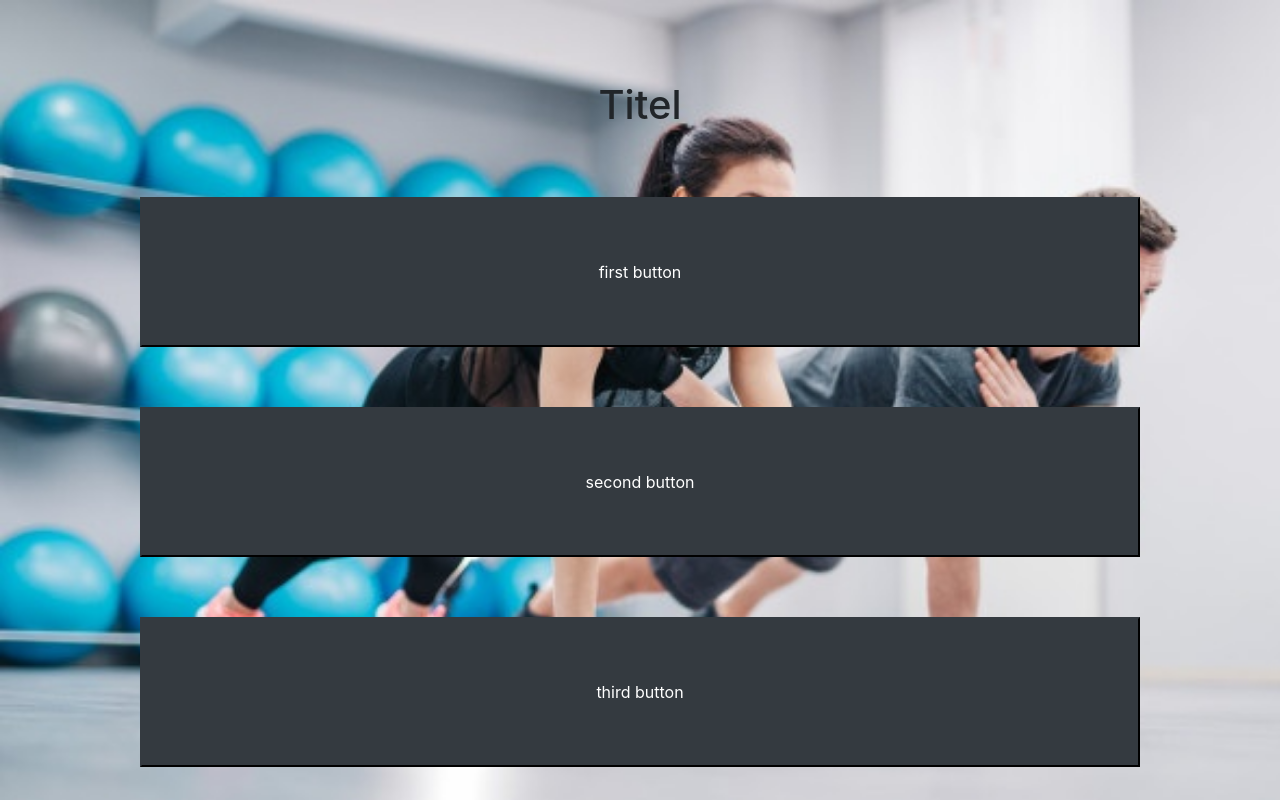
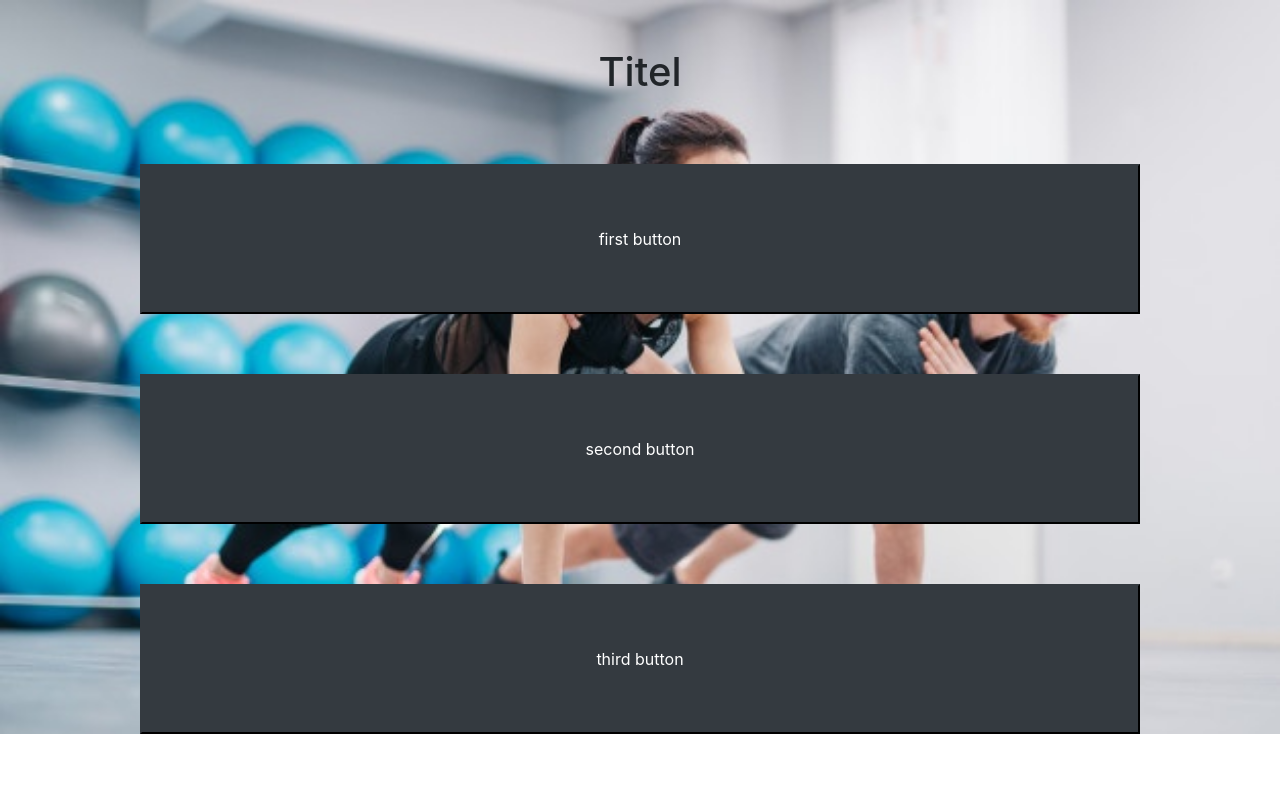
Before and after one commit to LukasPietzschmann/FitnessApp, a JavaScript app in the folder frontend/: page / in a window 1280 px wide. Built offline with nearby package versions, Linux system fonts and the light colour scheme; the HTML template or start-up script is replaced by a standard one.

Commit message:
frontpage updated

```diff
--- a/frontend/src/components/FrontPage/FrontPage.css
+++ b/frontend/src/components/FrontPage/FrontPage.css
@@ -2,14 +2,12 @@
 	width: 1000px;
 	height: 150px;
 	margin-top: 60px;
-	max-width: 100%;
-	max-height: 100%;
 }
 
 .backgroundImage{
 	background-image: url('../../image/ZweiPersonenMachenSport.jpg');
 	width: 100%;
-	height: 100vh;
+	height: 100%;
 	max-width: 100%;
 	max-height: 100%;
 	background-size: cover;
```
